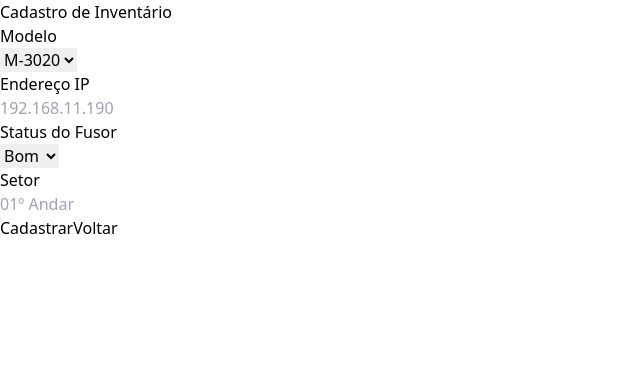
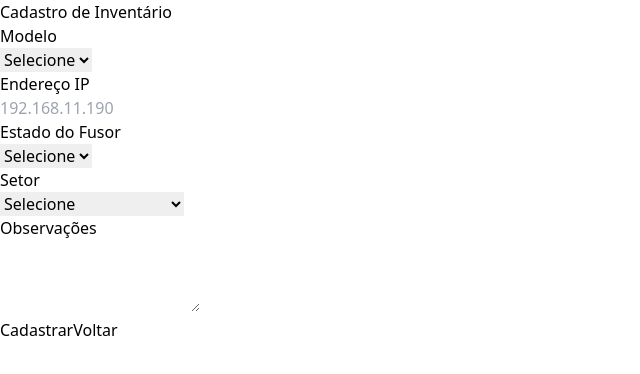
Before and after one commit to thomas-almeida/cpd-inventory, a React (Vite) app in the folder client/: page /form in a window 1280 px wide. Shown: the top 374 px of the page, without its empty margins (0-640 px from the left). Built offline with nearby package versions, Linux system fonts and the light colour scheme.

Commit message:
New Dashboard Screen

```diff
--- a/client/src/App.jsx
+++ b/client/src/App.jsx
@@ -2,6 +2,7 @@
 import { BrowserRouter as Router, Routes, Route } from "react-router-dom"
 import Dashboard from "./views/Dashboard"
 import Form from "./views/Form"
+import PrinterList from "./views/PrinterList"
 
 function App() {
 
@@ -10,6 +11,7 @@ function App() {
       <Routes>
         <Route path="/" element={<Dashboard />}></Route>
         <Route path="/form" element={<Form />}></Route>
+        <Route path="/printers" element={<PrinterList />}></Route>
       </Routes>
     </Router>
   )
--- /dev/null
+++ b/client/src/utils/options.js
@@ -0,0 +1,38 @@
+const printersOptions = [
+  'Selecione',
+  'M-4070',
+  'M-3020',
+  'OKI'
+]
+
+const fusorStatusOptions = [
+  'Selecione',
+  'BOM',
+  'RUIM'
+]
+
+const levelsOptions = [
+  'Selecione',
+  '01 Andar: Recepção',
+  '01 Andar: Triagem',
+  '01 Andar: Consultório',
+  '02 Andar',
+  '03 Andar',
+  '04 Andar',
+  '05 Andar',
+  '06 Andar',
+  '07 Andar',
+  '08 Andar',
+  '09 Andar',
+  '10 Andar',
+  '11 Andar',
+  '12 Andar: Recepção',
+  '12 Andar: Supervisão',
+  '12 Andar: Prescrição',
+]
+
+export default {
+  printersOptions,
+  fusorStatusOptions,
+  levelsOptions
+}
--- a/client/src/views/Dashboard.jsx
+++ b/client/src/views/Dashboard.jsx
@@ -24,7 +24,7 @@ export default function Dashboard() {
               </div>
             </NavLink>
 
-            <NavLink to={"/form"}>
+            <NavLink to={"/printers"}>
               <div className="border-4 p-4 py-6 my-2 rounded-md shadow-sm h-[150px] mx-2 cursor-pointer transition hover:scale-[1.02] hover:border-blue-400">
                 <h3 className="font-semibold text-xl mb-2">📝 Acessar Inventário </h3>
                 <p className="italic text-slate-500">
--- a/client/src/views/Form.jsx
+++ b/client/src/views/Form.jsx
@@ -1,5 +1,6 @@
 
 import { NavLink } from "react-router-dom"
+import options from "../utils/options.js"
 
 export default function Form() {
 
@@ -16,8 +17,16 @@ export default function Form() {
               <select
                 className="border text-black cursor-pointer py-1 px-2 w-full text-lg"
               >
-                <option value="M-3020">M-3020</option>
-                <option value="M-4070">M-4070</option>
+                {
+                  options.printersOptions.map((option, index) => (
+                    <option
+                      key={option[index]}
+                      value={option}
+                    >
+                      {option}
+                    </option>
+                  ))
+                }
               </select>
             </div>
 
@@ -31,22 +40,48 @@ export default function Form() {
             </div>
 
             <div className="mx-4 my-4">
-              <p className="mb-2 text-lg">Status do Fusor</p>
+              <p className="mb-2 text-lg">Estado do Fusor</p>
               <select
                 className="border text-black cursor-pointer py-1 px-2 w-full text-lg"
               >
-                <option value="Bom">Bom</option>
-                <option value="Ruim">Ruim</option>
+                {
+                  options.fusorStatusOptions.map((option, index) => (
+                    <option
+                      key={option[index]}
+                      value={option}
+                    >
+                      {option}
+                    </option>
+                  ))
+                }
               </select>
             </div>
 
             <div className="mx-4 my-4">
               <p className="mb-2 text-lg">Setor</p>
-              <input
-                type="password"
-                className="border rounded-sm outline-blue-500 px-2 py-1 w-full text-lg"
-                placeholder="01º Andar"
-              />
+              <select
+                className="border text-black cursor-pointer py-1 px-2 w-full text-lg"
+              >
+                {
+                  options.levelsOptions.map((option, index) => (
+                    <option
+                      key={option[index]}
+                      value={option}
+                    >
+                      {option}
+                    </option>
+                  ))
+                }
+              </select>
+            </div>
+
+            <div className="mx-4 my-4">
+              <p className="mb-2 text-lg">Observações</p>
+              <textarea
+                className="w-full border rounded-md outline-blue-500 p-2"
+                rows={3}
+              >
+              </textarea>
             </div>
 
             <div className="flex justify-center flex-col mt-4 px-4">
--- /dev/null
+++ b/client/src/views/PrinterList.jsx
@@ -0,0 +1,11 @@
+export default function PrinterList() {
+  return (
+    <>
+      <div className="flex justify-center items-center h-svh">
+        <div className="w-[90%] md:w-[50%]">
+          <h1>Printers</h1>
+        </div>
+      </div>
+    </>
+  )
+}
```
